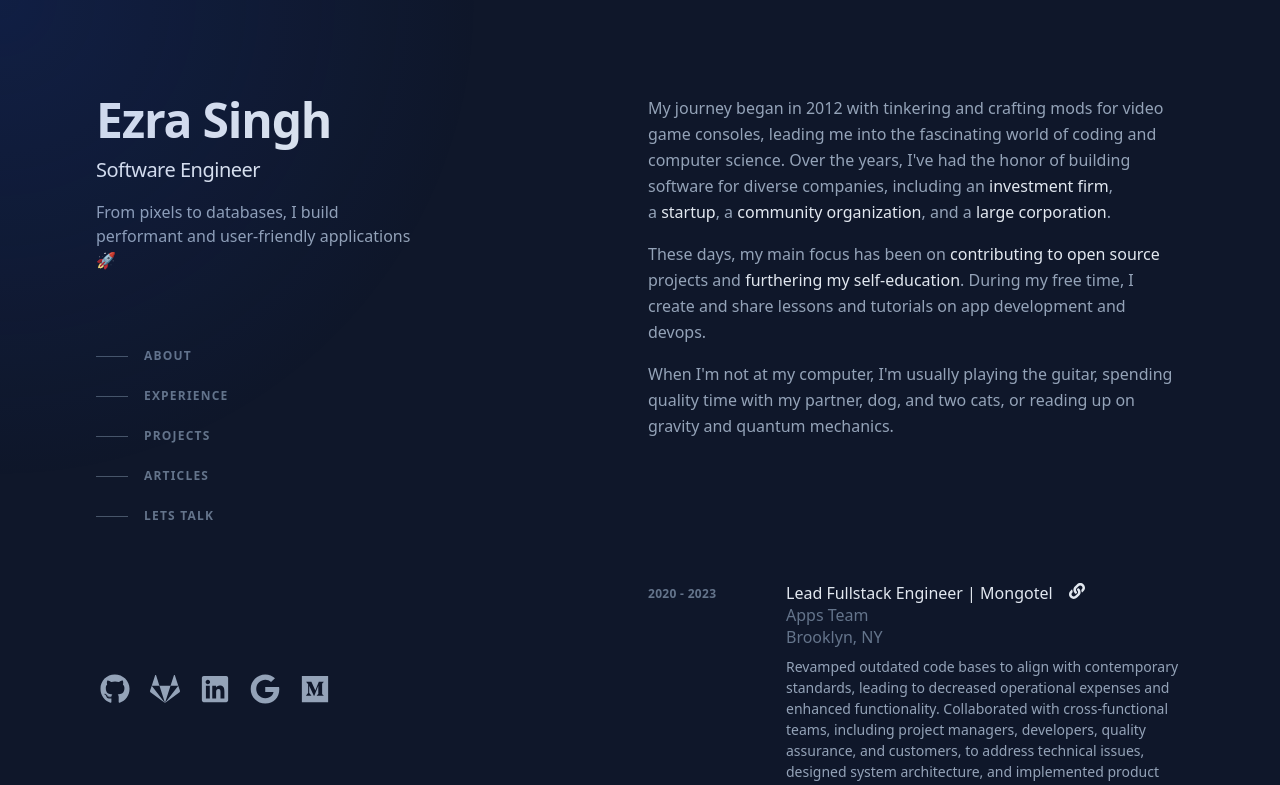
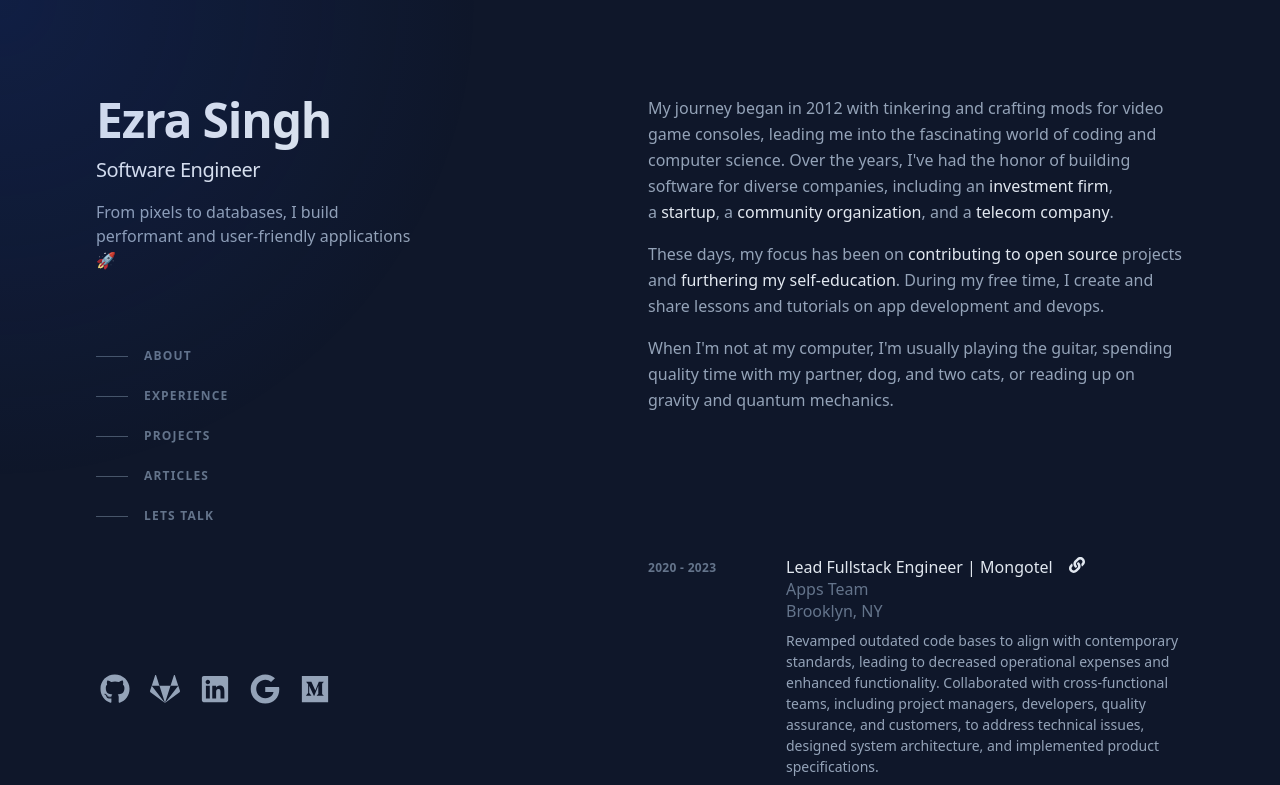
Before and after one commit to EzraSingh/ezrasingh.dev, a Next.js app: page / in a window 1280 px wide. Shown: the top 785 px of the page. Built offline with nearby package versions, Linux system fonts and the light colour scheme.

Commit message:
Updated home page content

```diff
--- a/app/page.tsx
+++ b/app/page.tsx
@@ -1,9 +1,9 @@
 import {
   Header,
-  AboutMe,
+  About,
   Experience,
   Footer,
-  MyProjects,
+  ProjectsList,
   Contact,
 } from "@/app/partials";
 import { SplitLayout } from "@/app/components";
@@ -17,9 +17,9 @@ export default function Home() {
       <Header social={content.social} />
       <main className="pt-12 lg:pt-24 lg:w-1/2 lg:py-24">
         <Contact />
-        <AboutMe />
+        <About />
         <Experience content={content.experience} />
-        <MyProjects content={content.projects} />
+        <ProjectsList content={content.projects} />
         <Footer />
       </main>
     </SplitLayout>
--- a/app/partials/AboutMe.tsx
+++ b/app/partials/About.tsx
@@ -1,6 +1,6 @@
 import { HyperLink, Section } from "@/app/components";
 
-export const AboutMe = () => (
+export const About = () => (
   <Section
     id="about"
     title="About me"
@@ -20,10 +20,10 @@ export const AboutMe = () => (
         community organization
       </HyperLink>
       , and a&nbsp;
-      <HyperLink href="https://mongotel.com/">large corporation</HyperLink>.
+      <HyperLink href="https://mongotel.com/">telecom company</HyperLink>.
     </p>
     <p className="mb-4">
-      These days, my main focus has been on{" "}
+      These days, my focus has been on{" "}
       <HyperLink href="https://github.com/EzraSingh/">
         contributing to open source
       </HyperLink>{" "}
--- a/app/partials/MyProjects.tsx
+++ b/app/partials/ProjectsList.tsx
@@ -14,7 +14,7 @@ export interface MyProjectsProps {
   }>;
 }
 
-export const MyProjects: React.FC<MyProjectsProps> = ({ content }) => (
+export const ProjectsList: React.FC<MyProjectsProps> = ({ content }) => (
   <Section
     id="projects"
     title="Projects"
--- a/app/partials/index.ts
+++ b/app/partials/index.ts
@@ -1,8 +1,8 @@
 export * from "./Header";
-export * from "./AboutMe";
+export * from "./About";
 export * from "./Footer";
 export * from "./Experience";
-export * from "./MyProjects";
+export * from "./ProjectsList";
 export * from "./ProjectsGrid";
 export * from "./SideNav";
 export * from "./Contact";
```
